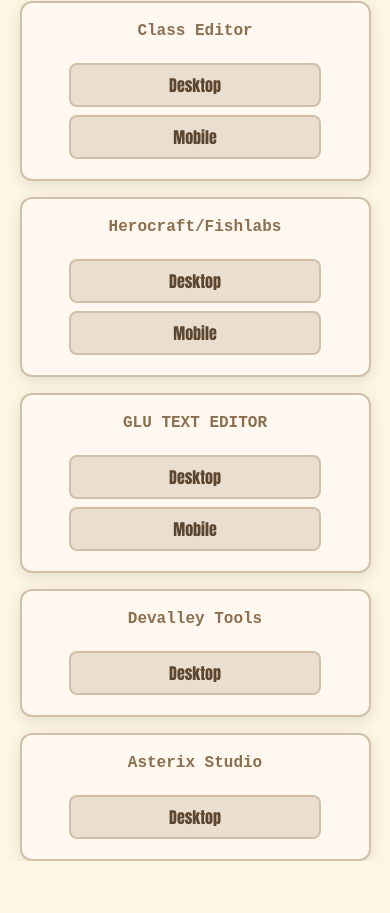
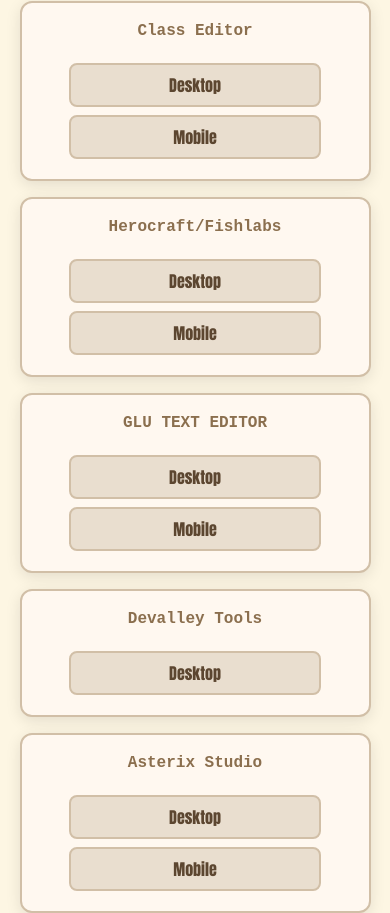
Before and after one commit to quakeman22/ID-GAMES-EDITOR, a plain HTML site: page index.html in a window 390 px wide. Shown: the part 219-1132 px from the top of the page. Before the commit the page ends 1080 px from the top, so only its background shows below. Drawn offline with nearby package versions, Linux system fonts and the light colour scheme.

Commit message:
Add mobile button to Asterix Studio menu

```diff
--- a/index.html
+++ b/index.html
@@ -116,6 +116,7 @@
             <div class="menu-card">
         <h2>Asterix Studio</h2>
         <button onclick="window.open('https://quakeman22.github.io/J2meHtmlTools/tools/asterix_studio.html','_blank')">Desktop</button>
+        <button onclick="window.open('https://quakeman22.github.io/J2meHtmlTools/tools/asterix_studio_mobile.html','_blank')">Mobile</button>
     </div>
 
 </div>
```
